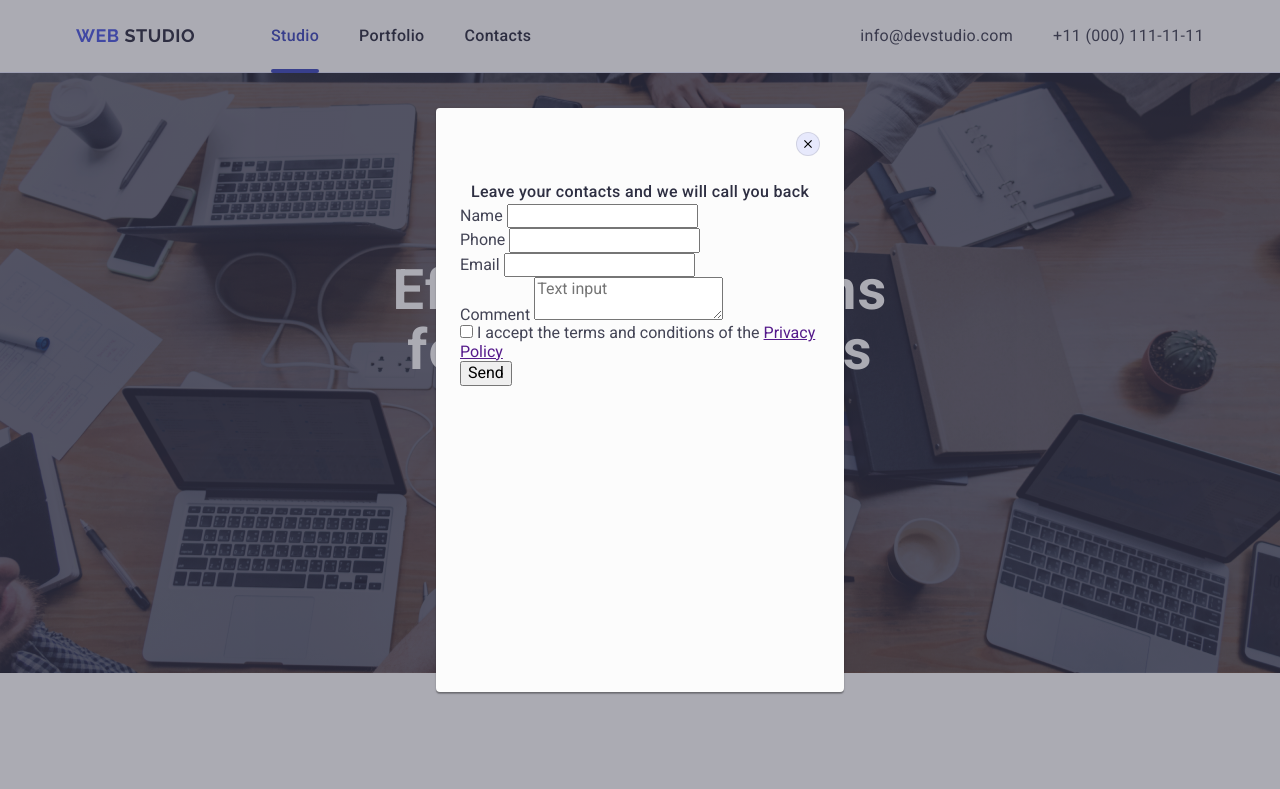
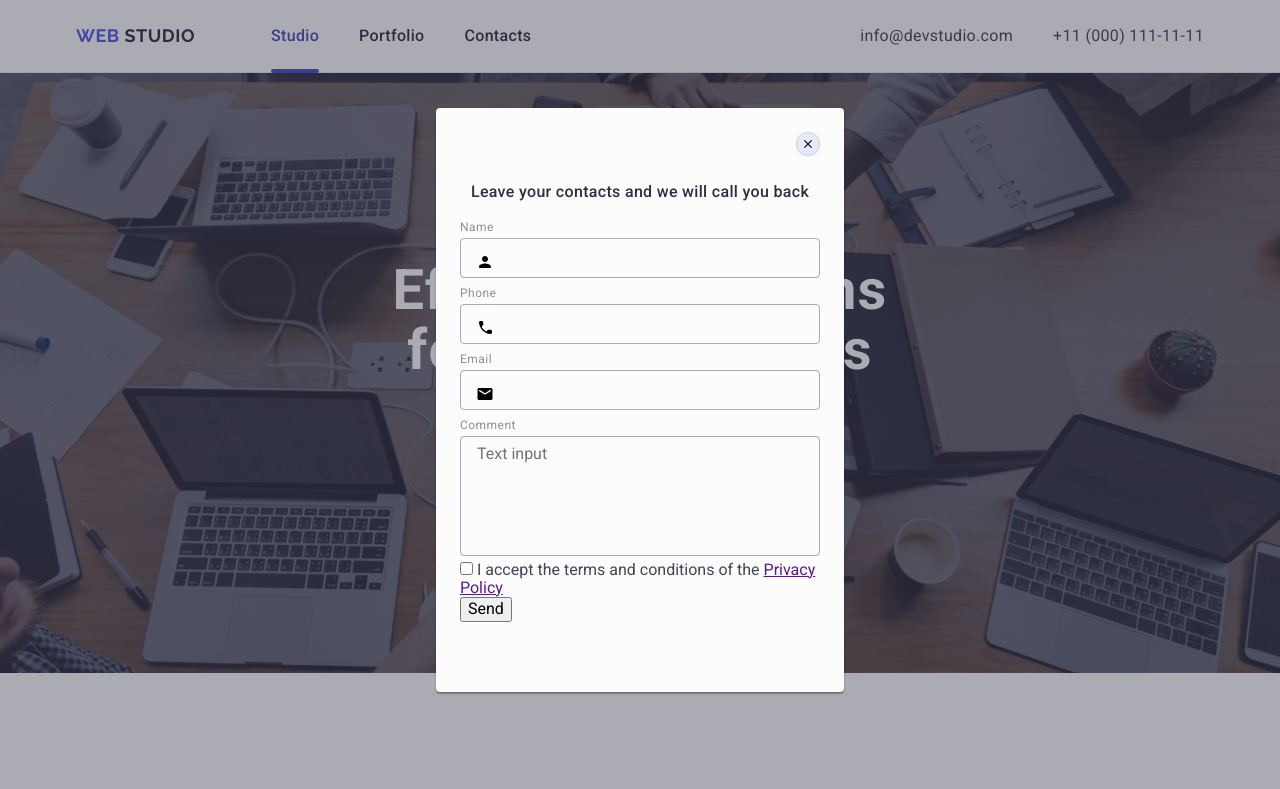
Before and after one commit to AnastasiaIshchenko/homework05new, a plain HTML site: page index.html in a window 1280 px wide. Shown: the top 789 px of the page. Drawn offline with nearby package versions, Linux system fonts and the light colour scheme.

Commit message:
label changes

```diff
--- a/css/styles.css
+++ b/css/styles.css
@@ -559,5 +559,59 @@ fill: #ffffff;
     font-style: normal;
     font-weight: 500;
     line-height: 1.5;
-        letter-spacing: 0.32px;
+    letter-spacing: 0.02em;
+    margin-bottom: 16px;
 }
+.review-form-field-label {
+    font-size: 12px;
+    font-weight: 400;
+    line-height: 1.17;
+    letter-spacing: 0.04em;
+    color: #8e8f99;
+    display: block;
+    margin-bottom: 4px;
+}
+.review-form-field {
+width: 100%;
+height: 40px;
+border: 1px solid rgba(46, 47, 66, 0.4);
+border-radius: 4px;
+background-color: transparent;
+outline: transparent;
+transition: border-color 250ms cubic-bezier(0.4, 0, 0.2, 1);
+padding-left: 38px;
+margin-bottom: 8px;
+}
+.review-form-field:focus {
+    border-color: #4D5AE5;
+}
+.review-form-field-icon {
+    position: absolute;
+    top: 50%;
+    left: 16px;
+    transform: translateY(-50%);
+    transition: fill 250ms cubic-bezier(0.4, 0, 0.2, 1);
+}
+.review-form-input-wrapper {
+position: relative;
+}
+.review-form-field:focus + .review-form-field-icon {
+fill: #4D5AE5;
+}
+.review-form-message {
+    width: 100%;
+    height: 120px;
+    border-radius: 4px;
+    border: 1px solid rgba(46, 47, 66, 0.40);
+    background-color: transparent;
+    padding: 8px 16px;
+    outline: transparent;
+    resize: none;
+    transition: border-color 250ms cubic-bezier(0.4, 0, 0.2, 1);
+}
+.review-form-message:focus {
+    border-color: #4D5AE5;
+}
+.review-form-checkbox {
+
+}
--- a/index.html
+++ b/index.html
@@ -371,29 +371,45 @@
     <div class="backdrop is-open">
         <div class="modal">
             <button class="modal-close-button" type="button">
-                <svg class="icon-close" width="8px" height="8px">
+                <svg class="icon-close" width="8" height="8">
                     <use href="./images/icons.svg#icon-close"></use>
                 </svg>
             </button>
             <p class="modal-para">Leave your contacts and we will call you back</p>
             <form class="review-form">
                 <div class="review-form-field-wrapper">
-                    <label class="review-form-field-label" for="user-first-name">Name</label>
-                    <input type="text" class="review-form-field" name="user_first_name" id="user-first-name" required pattern="[a-zA-Za-яА-ЯіІїЇєЄйЙґҐ']+" title="Anastasiia">
+                    <label class="review-form-field-label" for="user-name">Name</label>
+                    <div class="review-form-input-wrapper">
+                        <input type="text" class="review-form-field" name="user_name" id="user-name" required
+                            pattern="[a-zA-Za-яА-ЯіІїЇєЄйЙґҐ']+" title="Anastasiia">
+                        <svg class="review-form-field-icon" width="18" height="24">
+                            <use href="./images/icons.svg#icon-person"></use>
+                        </svg>
+                    </div>
                 </div>
                 <div class="review-form-field-wrapper">
                     <label class="review-form-field-label" for="user-tel" required pattern="[0-9]{3}-[0-9]{3}-[0-9]{2}-[0-9]{2}" title="xxx-xxx-xx-xx">Phone</label>
-                    <input class="review-form-field" type="tel" name="user_tel" id="user-tel">
+                    <div class="review-form-input-wrapper">
+                        <input class="review-form-field" type="tel" name="user_tel" id="user-tel">
+                        <svg class="review-form-field-icon" width="18" height="24">
+                            <use href="./images/icons.svg#icon-phone"></use>
+                        </svg>
+                    </div>
+                    </div>
+                <div class="review-form-field-wrapper">
+                    <label class="review-form-field-label" for="user-email" required>Email</label>
+                    <div class="review-form-input-wrapper">
+                        <input class="review-form-field" type="email" name="user_email" id="user-email">
+                        <svg class="review-form-field-icon" width="18" height="24">
+                            <use href="./images/icons.svg#icon-email"></use>
+                        </svg>
+                    </div>
                 </div>
                 <div class="review-form-field-wrapper">
-                    <label class="review-form-field-label" for="user-email" required>Email</label>
-                    <input class="review-form-field" type="email" name="user_email" id="user-email">
-                </div>
-                <div class="review-form-field-wrapper">
-                    <label for="" class="review-form-field-label">Comment</label>
+                    <label class="review-form-field-label" for="user-comment">Comment</label>
                     <textarea name="user-comment" id="user-comment" class="review-form-message" placeholder="Text input"></textarea>
                 <div class="review-form-checkbox-wrapper">
-                    <input class="review-form-checkbox" type="checkbox" name="user_policy" id="user_policy"value="true" required>
+                    <input class="review-form-checkbox" type="checkbox" name="user_privacy" id="user-privacy" value="true" required>
                     <label for="" class="review-form-checkbox-label">I accept the terms and conditions of the
                         <a href="" class="privacy-policy-link">Privacy Policy</a>
                     </label>
```
Lines whose indentation alone changed are shown as unchanged.
